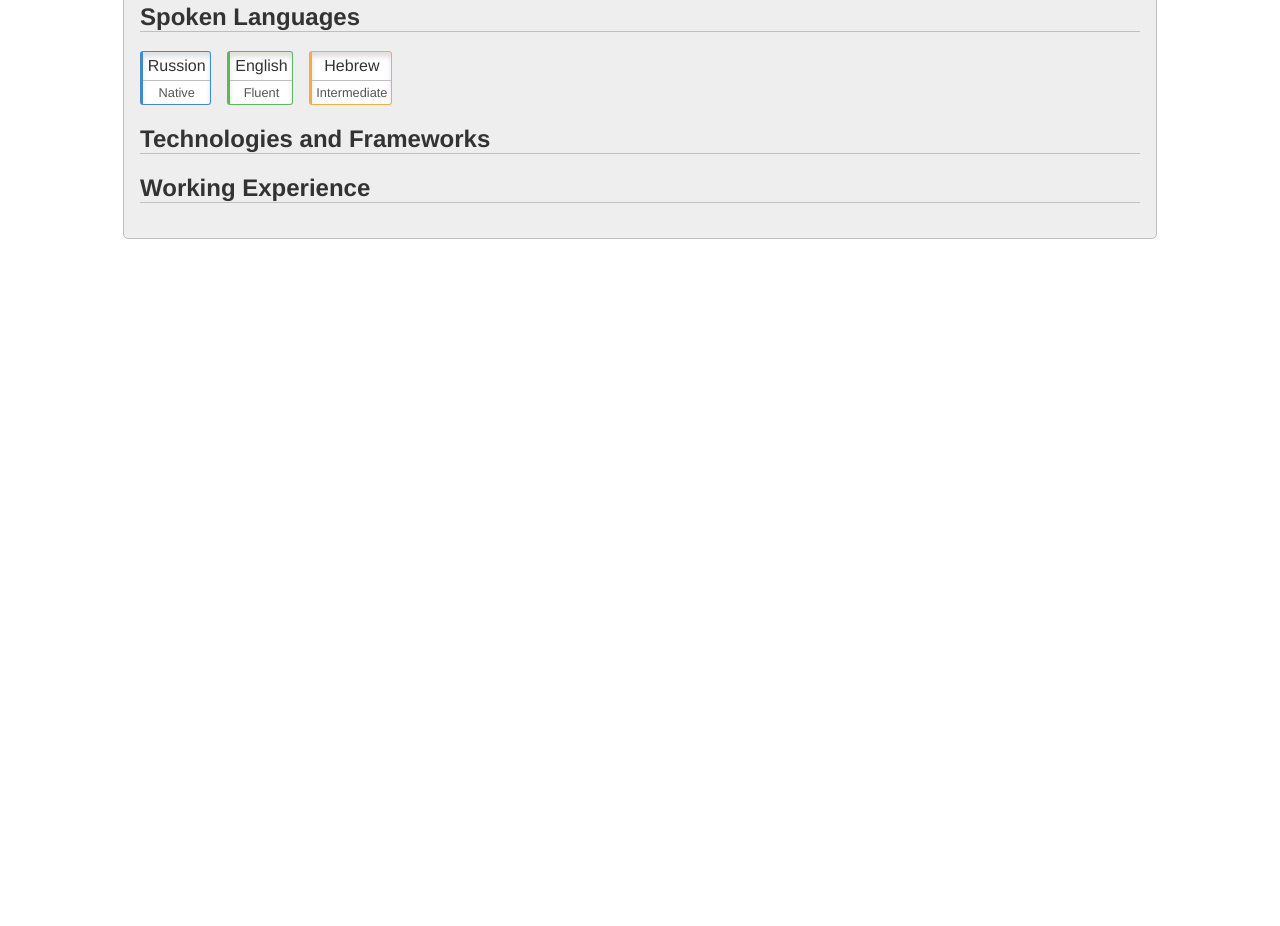
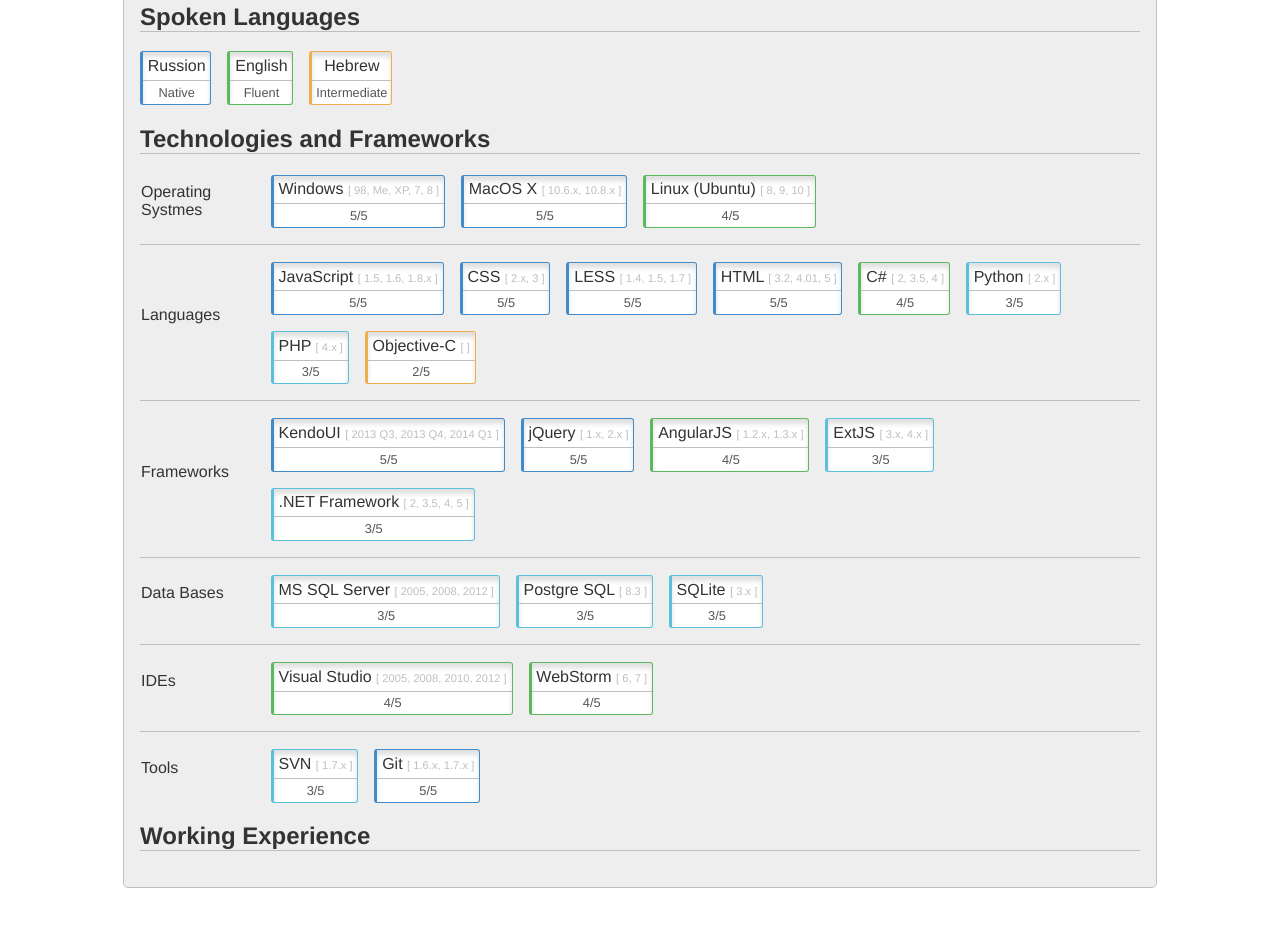
Before and after one commit to nyk0r/nyk0r.github.io, a website: page index.html in a window 1280 px wide. Shown: the part 354-1280 px from the top of the page. Before the commit the page ends 800 px from the top, so only its background shows below. Drawn offline with Linux system fonts and the light colour scheme.

Commit message:
Add skills list

```diff
--- a/data.js
+++ b/data.js
@@ -66,7 +66,7 @@
             {
                name: 'JavaScript',
                versions: ['1.5', '1.6', '1.8.x'],
-               levele: 5
+               level: 5
             },
             {
                name: 'CSS',
@@ -91,7 +91,7 @@
             {
                name: 'Python',
                versions: ['2.x'],
-               levele: 3
+               level: 3
             },
             {
                name: 'PHP',
--- a/index.html
+++ b/index.html
@@ -83,7 +83,31 @@
 
       <section>
          <h2>{{ i18n('technologies.title') }}</h2>
-
+         <table class="list-table">
+            <tbody>
+               <tr ng-repeat="technology in data.technologies">
+                  <td>
+                     <span ng-if="locale=='en'">{{ technology.category }}</span>
+                     <span ng-if="locale=='ru'">{{ technology.category_ru }}</span>
+                  </td>
+                  <td>
+                     <span class="knowledge-entity"
+                           ng-class="['knowledge-entity--level-' + item.level, !$parent.$first ? 'knowledge-entity--margin-top' : '']"
+                           ng-repeat="item in technology.items">
+                        <span class="knowledge-entity__item">
+                           {{ item.name }}
+                           <span class="knowledge-entity__version">
+                              <span ng-repeat="version in item.versions">
+                                 {{ version }}<span ng-if="!$last">,</span>
+                              </span>
+                           </span>
+                        </span>
+                        <span class="knowledge-entity__level">{{ item.level }}/5</span>
+                     </span>
+                  </td>
+               </tr>
+            </tbody>
+         </table>
       </sction>
 
       <section>
--- a/style.less
+++ b/style.less
@@ -59,6 +59,10 @@
    text-align: center;
    box-shadow: inset 0 5px 5px rgba(0,0,0,.125);
 
+   &--margin-top {
+      margin-top: 1em;
+   }
+
    &__item {
       display: block;
       padding: 0.3em;
@@ -73,6 +77,19 @@
       font-size: 0.8em;
       color: @gray;
    }
+
+   &__version {
+      font-size: 0.7em;
+      color: @gray-light;
+
+      &::before {
+         content: '[';
+      }
+
+      &::after {
+         content: ']';
+      }
+   }
 }
 
 .generate-knowledge-entity--level(5);
@@ -84,3 +101,20 @@
    }
    .generate-knowledge-entity--level((@i - 1));
 }
+
+.list-table {
+   border-spacing: 0;
+   border-collapse: collapse;
+
+   td {
+      border-bottom: 1px solid @gray-light;
+      padding-bottom: 1em;
+   }
+
+   tr:last-child {
+      td {
+         border-bottom: 0;
+         padding-bottom: 0;
+      }
+   }
+}
```
Also changed, not shown: style.css.
